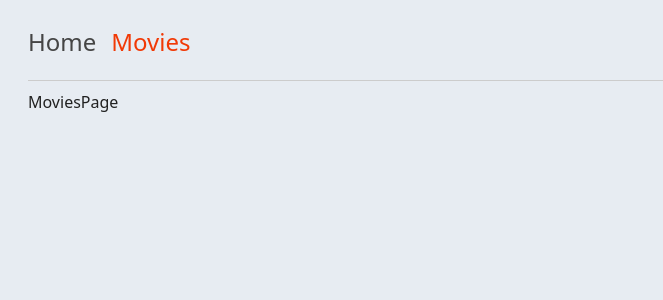
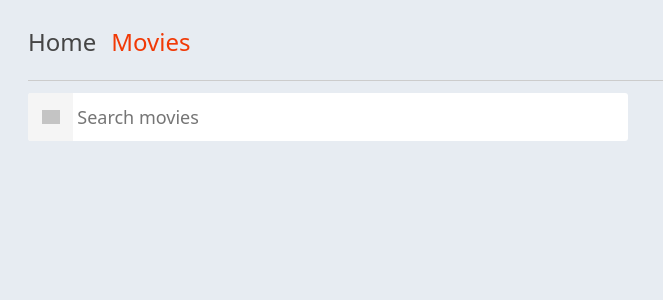
Before and after one commit to korobkadv/ProjectsGoIT, a React (Create React App) app: page /movies in a window 1280 px wide. Shown: the top 300 px of the page, without its empty margins (0-663 px from the left). Built offline with nearby package versions, Linux system fonts and the light colour scheme; grey boxes are pictures that could not be loaded.

Commit message:
add found movies

```diff
--- a/package.json
+++ b/package.json
@@ -2,7 +2,6 @@
   "name": "react-homework-template",
   "version": "0.1.0",
   "private": true,
-
   "homepage": "http://localhost:3000/",
   "dependencies": {
     "@testing-library/jest-dom": "^5.16.3",
@@ -11,7 +10,6 @@
     "axios": "^1.6.7",
     "formik": "^2.4.5",
     "modern-normalize": "^2.0.0",
-    "nanoid": "^5.0.4",
     "react": "^18.1.0",
     "react-dom": "^18.1.0",
     "react-loader-spinner": "^6.1.6",
--- a/src/api.js
+++ b/src/api.js
@@ -1,26 +1,33 @@
 import axios from 'axios';
 
-axios.defaults.baseURL = 'https://api.themoviedb.org/3/movie/';
+const baseURL = 'https://api.themoviedb.org/3/movie/';
 axios.defaults.headers.common['Authorization'] =
   'Bearer eyJhbGciOiJIUzI1NiJ9.eyJhdWQiOiJlMGRjNDlhZTViNGU1NjZmOTRiM2Q0YmIyYzRmNzU0MCIsInN1YiI6IjY1YjdjZWJmMGZiMTdmMDE3YjM0ZmE1YSIsInNjb3BlcyI6WyJhcGlfcmVhZCJdLCJ2ZXJzaW9uIjoxfQ.k8B34-vuhkf17vWcOVLlbZyRATlzvrIuKqvZCYtsF38';
 axios.defaults.headers.post['Content-Type'] = 'application/json';
 
 export const fetchPopularMovies = async () => {
-  const response = await axios.get('popular');
+  const response = await axios.get(baseURL + 'popular');
   return response.data;
 };
 
 export const fetchDetailsMovie = async id => {
-  const response = await axios.get(id);
+  const response = await axios.get(baseURL + id);
   return response.data;
 };
 
 export const fetchCast = async id => {
-  const response = await axios.get(id + '/credits');
+  const response = await axios.get(baseURL + id + '/credits');
   return response.data;
 };
 
 export const fetchReviews = async id => {
-  const response = await axios.get(id + '/reviews');
+  const response = await axios.get(baseURL + id + '/reviews');
   return response.data;
 };
+
+export const searchMovies = async query => {
+  const response = await axios.get(
+    'https://api.themoviedb.org/3/search/movie?query=' + query
+  );
+  return response.data.results;
+};
--- a/src/components/MovieDetails/MovieDetails.js
+++ b/src/components/MovieDetails/MovieDetails.js
@@ -1,10 +1,10 @@
-import { useState, useEffect, Suspense } from 'react';
+import { useState, useEffect, Suspense, useRef } from 'react';
 import {
-  Link,
   NavLink,
   Outlet,
   useLocation,
   useParams,
+  Link,
 } from 'react-router-dom';
 import { fetchDetailsMovie } from 'api';
 import { Loader } from 'components/Loader/Loader';
@@ -16,6 +16,7 @@ import {
   GenresItem,
   Information,
   InformationLinksList,
+  BackLink,
 } from './MovieDetails.styled';
 
 export const MovieDetails = () => {
@@ -23,6 +24,9 @@ export const MovieDetails = () => {
   const [isLoading, setIsLoading] = useState(false);
   const [fetchStatus, setIsFetchStatus] = useState(false);
   const params = useParams();
+
+  const location = useLocation();
+  const backLinkRef = useRef(location);
 
   useEffect(() => {
     if (fetchStatus) {
@@ -46,6 +50,9 @@ export const MovieDetails = () => {
   return (
     <div>
       {isLoading && <Loader />}
+      <Link to={backLinkRef.current.state?.from ?? '/'}>
+        <BackLink>Back</BackLink>
+      </Link>
       {movieDetails.poster_path && (
         <CardWrapper>
           <MovieCard>
--- a/src/components/MovieDetails/MovieDetails.styled.js
+++ b/src/components/MovieDetails/MovieDetails.styled.js
@@ -43,3 +43,15 @@ export const Information = styled.div`
 export const InformationLinksList = styled.ul`
   padding: ${p => p.theme.spacing(3)};
 `;
+
+export const BackLink = styled.b`
+  width: 100px;
+  text-align: center;
+  display: block;
+
+  padding: ${p => p.theme.spacing(2)};
+  margin-bottom: ${p => p.theme.spacing(2)};
+
+  border: 1px solid #ccc;
+  border-radius: ${p => p.theme.spacing(3)};
+`;
--- /dev/null
+++ b/src/components/Movies/Movies.js
@@ -0,0 +1,93 @@
+import { useState, useEffect } from 'react';
+import { searchMovies } from 'api';
+import { Loader } from 'components/Loader/Loader';
+import { Formik } from 'formik';
+import {
+  Form,
+  SearchFormButton,
+  SearchFormButtonLabel,
+  Field,
+  FoundMoviesList,
+  FoundMoviesItem,
+} from './Movies.styled';
+import { Link, useLocation, useSearchParams } from 'react-router-dom';
+
+export const Movies = () => {
+  const [foundMovie, setFoundMovie] = useState([]);
+  const [isLoading, setIsLoading] = useState(false);
+  const [query, setQuery] = useState('');
+  const [params, setParams] = useSearchParams();
+
+  const queryParams = params.get('query') ?? '';
+  const location = useLocation();
+
+  useEffect(() => {
+    if ((query === '') & (queryParams === '')) {
+      setFoundMovie([]);
+      return;
+    }
+
+    async function getMovies() {
+      try {
+        setIsLoading(true);
+
+        const initialMovies = await searchMovies(
+          queryParams !== '' ? queryParams : query
+        );
+        setFoundMovie(initialMovies);
+      } catch (error) {
+        console.log(error);
+      } finally {
+        setIsLoading(false);
+      }
+    }
+    getMovies();
+  }, [queryParams, query, params]);
+
+  return (
+    <div>
+      <Formik
+        initialValues={{
+          searchInput: queryParams !== '' ? queryParams : '',
+        }}
+        onSubmit={values => {
+          params.set('query', values.searchInput);
+          setParams(params);
+
+          setQuery(values.searchInput);
+        }}
+      >
+        {({ handleChange, values }) => (
+          <Form>
+            <SearchFormButton>
+              <SearchFormButtonLabel>Search</SearchFormButtonLabel>
+            </SearchFormButton>
+
+            <Field
+              name="searchInput"
+              type="text"
+              autoComplete="off"
+              autoFocus
+              placeholder="Search movies"
+              value={values.searchInput}
+              onChange={handleChange}
+            />
+          </Form>
+        )}
+      </Formik>
+
+      <FoundMoviesList>
+        {isLoading && <Loader />}
+        {foundMovie.length
+          ? foundMovie.map(movie => (
+              <FoundMoviesItem key={movie.id}>
+                <Link to={`/movies/${movie.id}`} state={{ from: location }}>
+                  {movie.title}
+                </Link>
+              </FoundMoviesItem>
+            ))
+          : query !== '' && 'No movies found'}
+      </FoundMoviesList>
+    </div>
+  );
+};
--- /dev/null
+++ b/src/components/Movies/Movies.styled.js
@@ -0,0 +1,68 @@
+import { Field as FormikField, Form as FormikForm } from 'formik';
+import styled from 'styled-components';
+
+export const Form = styled(FormikForm)`
+  display: flex;
+  align-items: center;
+  width: 100%;
+  max-width: 600px;
+  background-color: #fff;
+  border-radius: 3px;
+  overflow: hidden;
+`;
+
+export const Field = styled(FormikField)`
+  display: inline-block;
+  width: 100%;
+  font: inherit;
+  font-size: 20px;
+  border: none;
+  outline: none;
+  padding-left: 4px;
+  padding-right: 4px;
+
+  &::placeholder {
+    font: inherit;
+    font-size: 18px;
+  }
+`;
+
+export const SearchFormButton = styled.button`
+  display: inline-block;
+  width: 48px;
+  height: 48px;
+  border: 0;
+  background-image: url('https://cdn.iconscout.com/icon/free/png-512/free-search-1364-458863.png?f=webp&w=256');
+  background-size: 40%;
+  background-repeat: no-repeat;
+  background-position: center;
+  opacity: 0.6;
+  transition: opacity 250ms cubic-bezier(0.4, 0, 0.2, 1);
+  cursor: pointer;
+  outline: none;
+
+  &:hover {
+    opacity: 1;
+  }
+`;
+
+export const SearchFormButtonLabel = styled.span`
+  position: absolute;
+  width: 1px;
+  height: 1px;
+  padding: 0;
+  overflow: hidden;
+  clip: rect(0, 0, 0, 0);
+  white-space: nowrap;
+  clip-path: inset(50%);
+  border: 0;
+`;
+
+export const FoundMoviesList = styled.ul`
+  margin: ${p => p.theme.spacing(3)};
+`;
+
+export const FoundMoviesItem = styled.li`
+  font-size: 20px;
+  margin: ${p => p.theme.spacing(1)};
+`;
--- a/src/components/Reviews/Reviews.js
+++ b/src/components/Reviews/Reviews.js
@@ -41,11 +41,11 @@ export default function Reviews() {
                   <b>Author:</b> {review.author}
                 </span>
                 <span>
-                  <b>Rewiew:</b> {review.content}
+                  <b>Review:</b> {review.content}
                 </span>
               </ReviewsItem>
             ))
-          : 'No Rewiews'}
+          : 'We don`t have any reviews for this movie.'}
       </ReviewsList>
     </div>
   );
--- a/src/pages/MoviesPage.js
+++ b/src/pages/MoviesPage.js
@@ -1,3 +1,9 @@
+import { Movies } from 'components/Movies/Movies';
+
 export default function MoviesPage() {
-  return <div>MoviesPage</div>;
+  return (
+    <div>
+      <Movies />
+    </div>
+  );
 }
```
Also changed, not shown: 1 other file (tests, documents, lock files or other folders).
